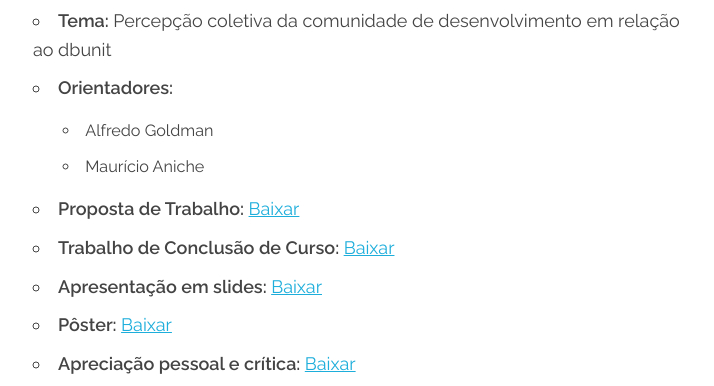
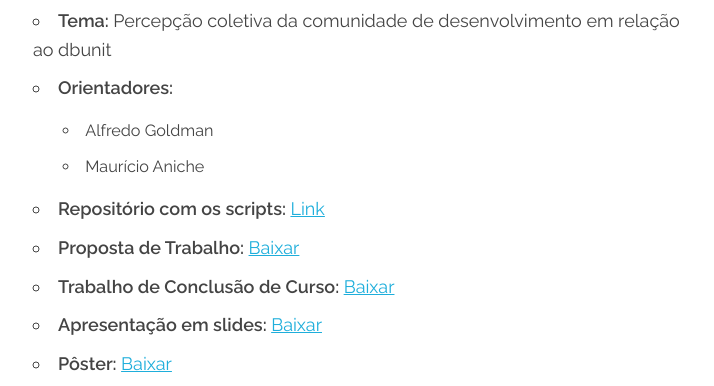
Before and after one commit to Dhinihan/TCC, a website: page www/index.html in a window 1280 px wide. Shown: the part 152-538 px from the top of the page, without its empty margins (282-996 px from the left). Drawn offline with nearby package versions, Linux system fonts and the light colour scheme.

Commit message:
Adiciona backup atualizado

```diff
--- a/www/index.html
+++ b/www/index.html
@@ -35,6 +35,7 @@
                 <li>Maurício Aniche</li>
             </ul>
         </li>
+        <li><strong>Repositório com os scripts: </strong> <a href="https://github.com/Dhinihan/TCC">Link</a></li>
         <li><strong>Proposta de Trabalho: </strong> <a href="data/proposta.pdf">Baixar</a></li>
         <li><strong>Trabalho de Conclusão de Curso: </strong> <a href="data/trabalho.pdf">Baixar</a></li>
         <li><strong>Apresentação em slides: </strong> <a href="data/apresentacao.pdf">Baixar</a></li>
```
Also changed, not shown: 2 other files.
